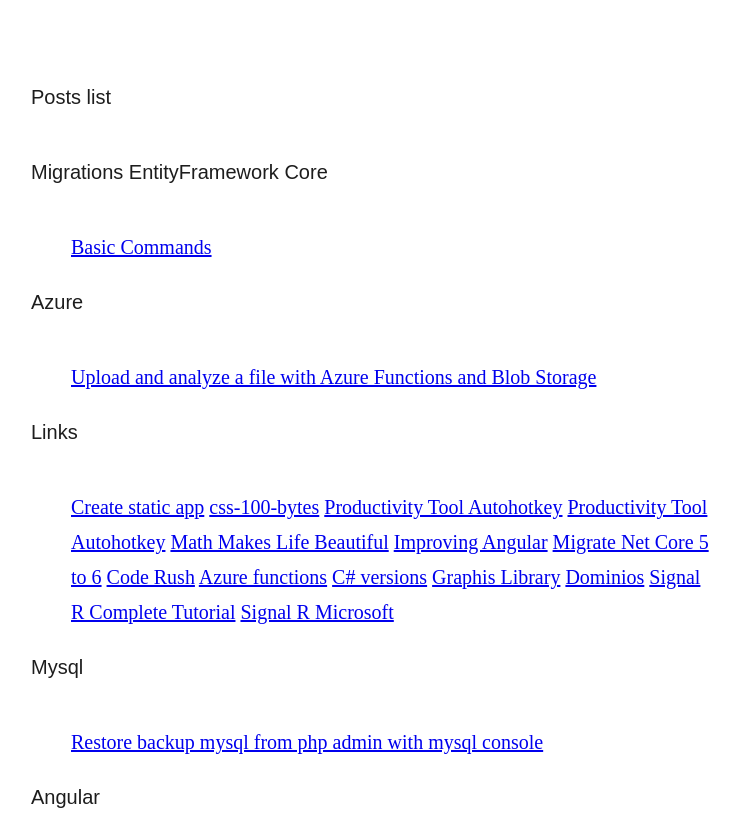
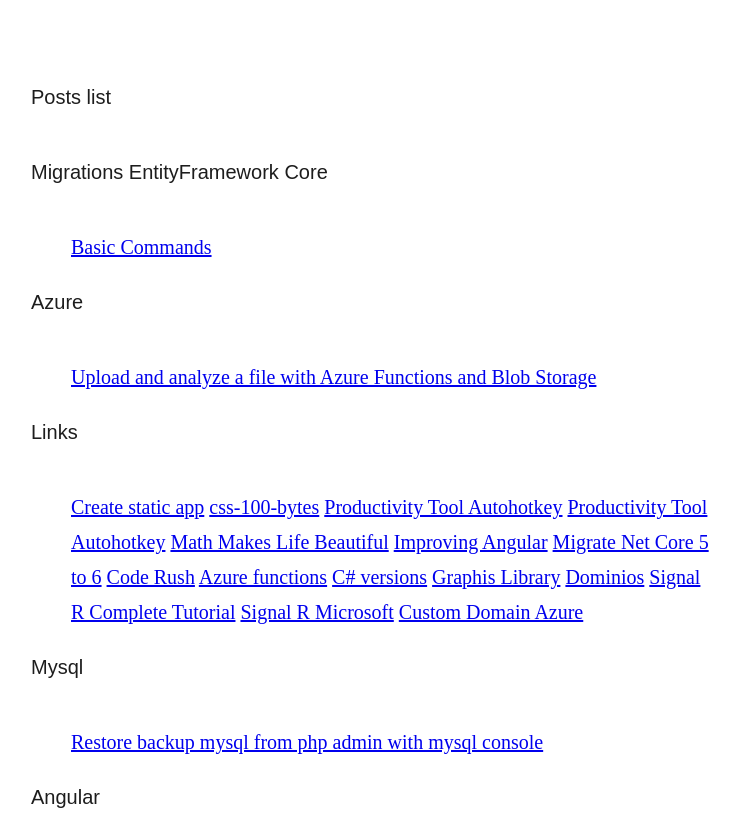
Before and after one commit to RobertoOrona90/PersonalPosts, a website: page src/posts.html in a window 1280 px wide. Shown: the top 818 px of the page, without its empty margins (267-1006 px from the left). Drawn offline with Linux system fonts and the light colour scheme.

Commit message:
custom domain azure

```diff
--- a/src/posts.html
+++ b/src/posts.html
@@ -46,6 +46,8 @@
         <a href="https://www.namecheap.com/">Dominios</a>
         <a href="https://mfcallahan.blog/2020/11/05/how-to-implement-signalr-in-a-net-core-angular-web-application/">Signal R Complete Tutorial</a>
         <a href="https://learn.microsoft.com/en-us/aspnet/core/tutorials/signalr?view=aspnetcore-7.0&tabs=visual-studio-code">Signal R Microsoft</a>
+        <a href="https://learn.microsoft.com/en-us/azure/static-web-apps/custom-domain-external">
+          Custom Domain Azure</a>
       </dd>
       <dt>
         <p>Mysql</p>
```
